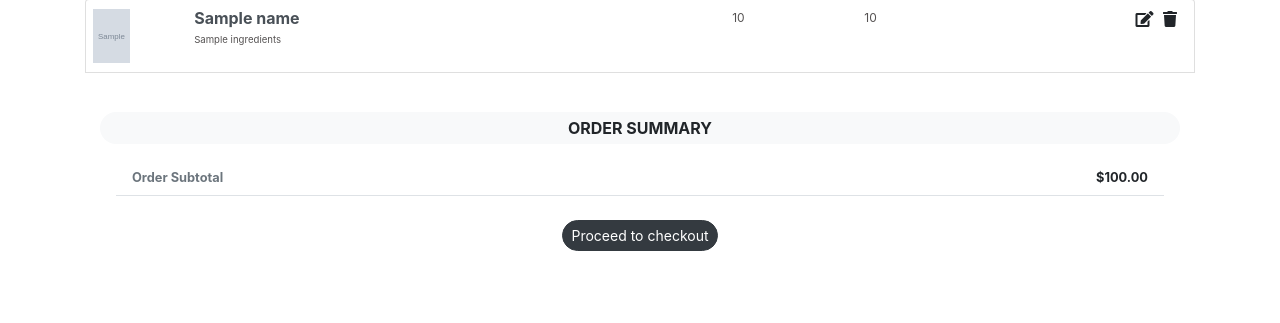
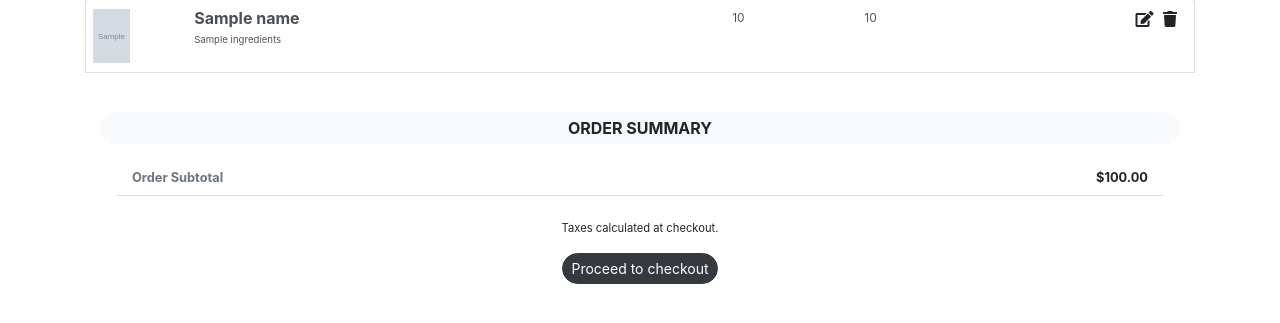
Before and after one commit to gabbyevaristo/barrl, a Flask app: template templates/cart.html in a window 1280 px wide. Shown: the part 201-524 px from the top of the page. Run offline with Flask 2, Linux system fonts and the light colour scheme; the template is opened without the code that fills it: most values are stand-ins (such as "Sample title", 1, 10 or a date in 2020); grey boxes marked "Sample" are stand-in pictures; some libraries are stand-ins or nearby versions.

Commit message:
added tax message on cart page

```diff
--- a/static/style.css
+++ b/static/style.css
@@ -164,6 +164,10 @@
     margin-bottom: .1rem !important;
 }
 
+.acknowledge {
+    font-size: 0.7rem;
+}
+
 
 /* Pour portal styles */
 
--- a/templates/cart.html
+++ b/templates/cart.html
@@ -144,6 +144,9 @@
           <strong class="text-muted"> Order Subtotal </strong><strong id="subtotal"> </strong>
         </li>
       </ul>
+      <div class="text-center mb-3">
+        <p class="acknowledge"> Taxes calculated at checkout. </p>
+      </div>
       <div class="text-center">
         <button id="checkout" class="btn btn-dark btn-sm rounded-pill py-1"> Proceed to checkout </button>
       </div>
```
